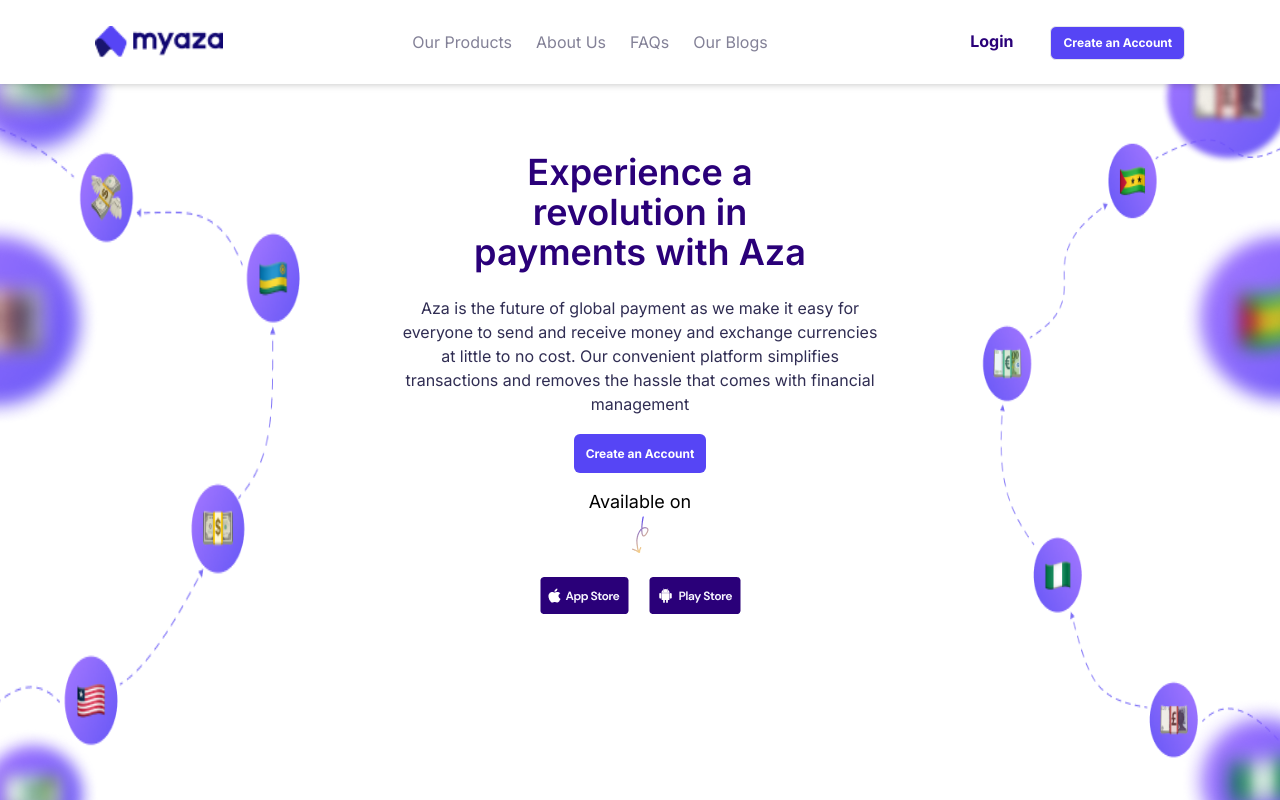
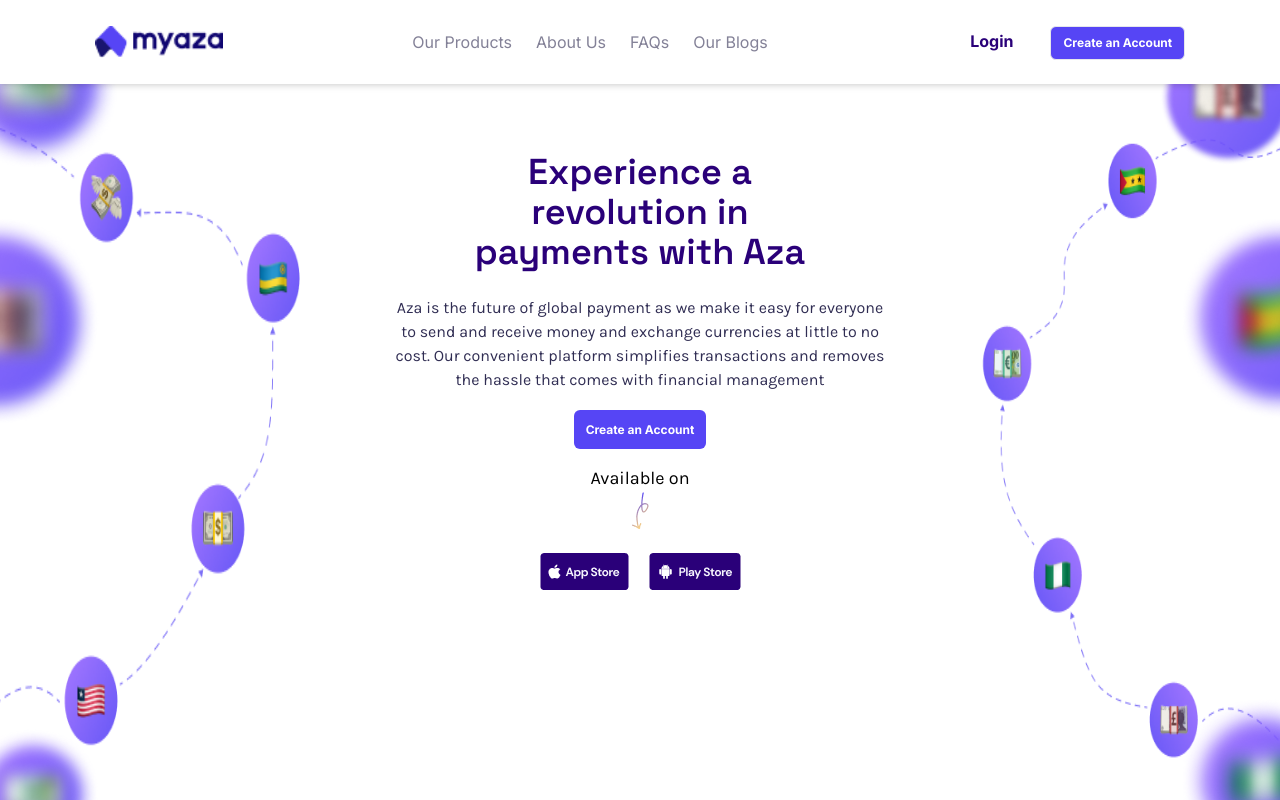
Before and after one commit to Usohps/Myaza_WebAp, a Next.js app: page / in a window 1280 px wide. Shown: the top 800 px of the page. Built offline with nearby package versions, Linux system fonts and the light colour scheme.

Commit message:
Font-Family added

```diff
--- a/src/app/globals.css
+++ b/src/app/globals.css
@@ -1,3 +1,4 @@
+@import url('https://fonts.googleapis.com/css2?family=Karla:ital,wght@0,200..800;1,200..800&family=Space+Grotesk:wght@300..700&display=swap');
 @tailwind base;
 @tailwind components;
 @tailwind utilities;
@@ -25,7 +26,12 @@
     )
     rgb(var(--background-start-rgb));
 } */
-
+h1{
+  font-family:"Space Grotesk", sans-serif;
+}
+p{
+  font-family: "Karla", sans-serif;
+}
 @layer utilities {
   .text-balance {
     text-wrap: balance;
```
